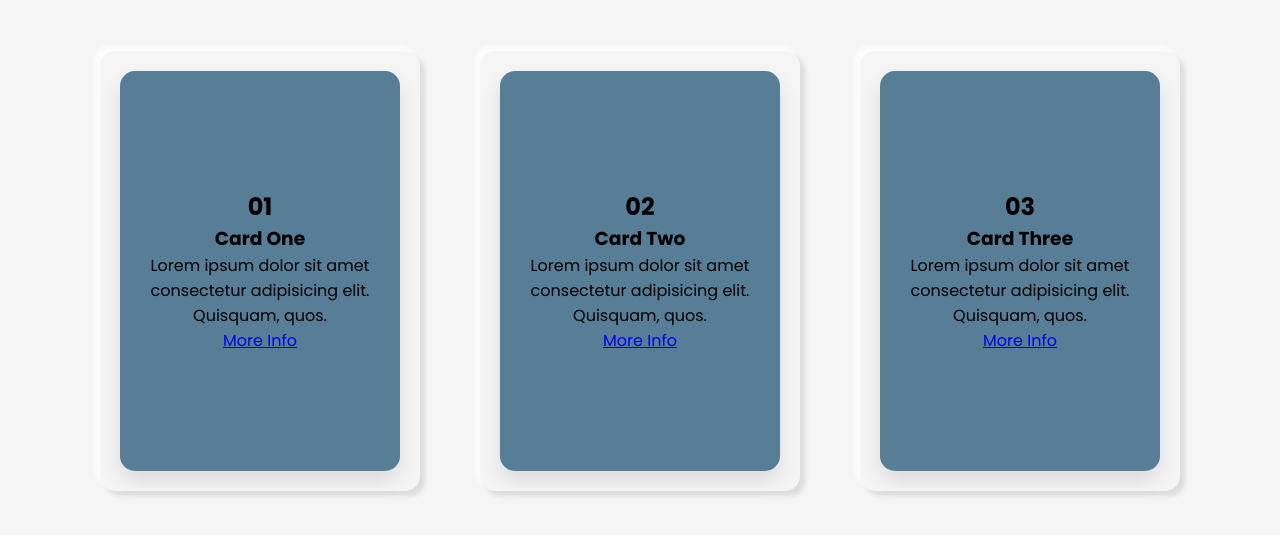
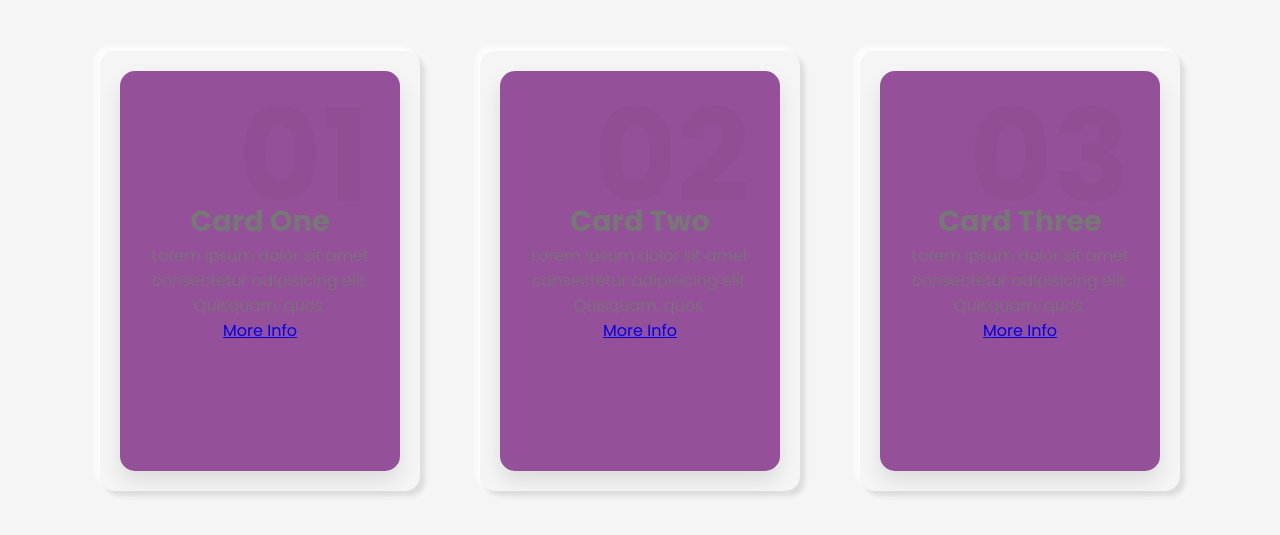
Before and after one commit to alucart2005/little-hover-effect-card, a plain HTML site: page index.html in a window 1280 px wide. Shown: the part 129-664 px from the top of the page. Drawn offline with Linux system fonts and the light colour scheme.

Commit message:
feat: Start

```diff
--- a/css/styles.scss
+++ b/css/styles.scss
@@ -31,7 +31,7 @@ body{
       left: 20px;
       right: 20px;
       bottom: 20px;
-      background: #587d97;
+      background: #945098;
       border-radius: 15px;
       box-shadow: 0 10px 20px rgba(0,0,0, 0.1);
       overflow: hidden;
@@ -41,6 +41,27 @@ body{
       .content{
         padding: 20px;
         text-align: center;
+        h2{
+          position: absolute;
+          top: -10px;
+          right: 30px;
+          font-size: 8em;
+          color: rgba(0,0,0,0.02);
+          transition: 0.5s;
+        }
+        h3{
+          font-size: 1.8em;
+          color: #777;
+          z-index: 1;
+          transition: 0.4s;
+        }
+        p{
+          font-size: 16px;
+          font-weight: 300;
+          color: #777;
+          z-index: 1;
+          transition: 0.4s;
+        }
       }
     }
   }
```
Also changed, not shown: css/styles.css, 1 other file.
